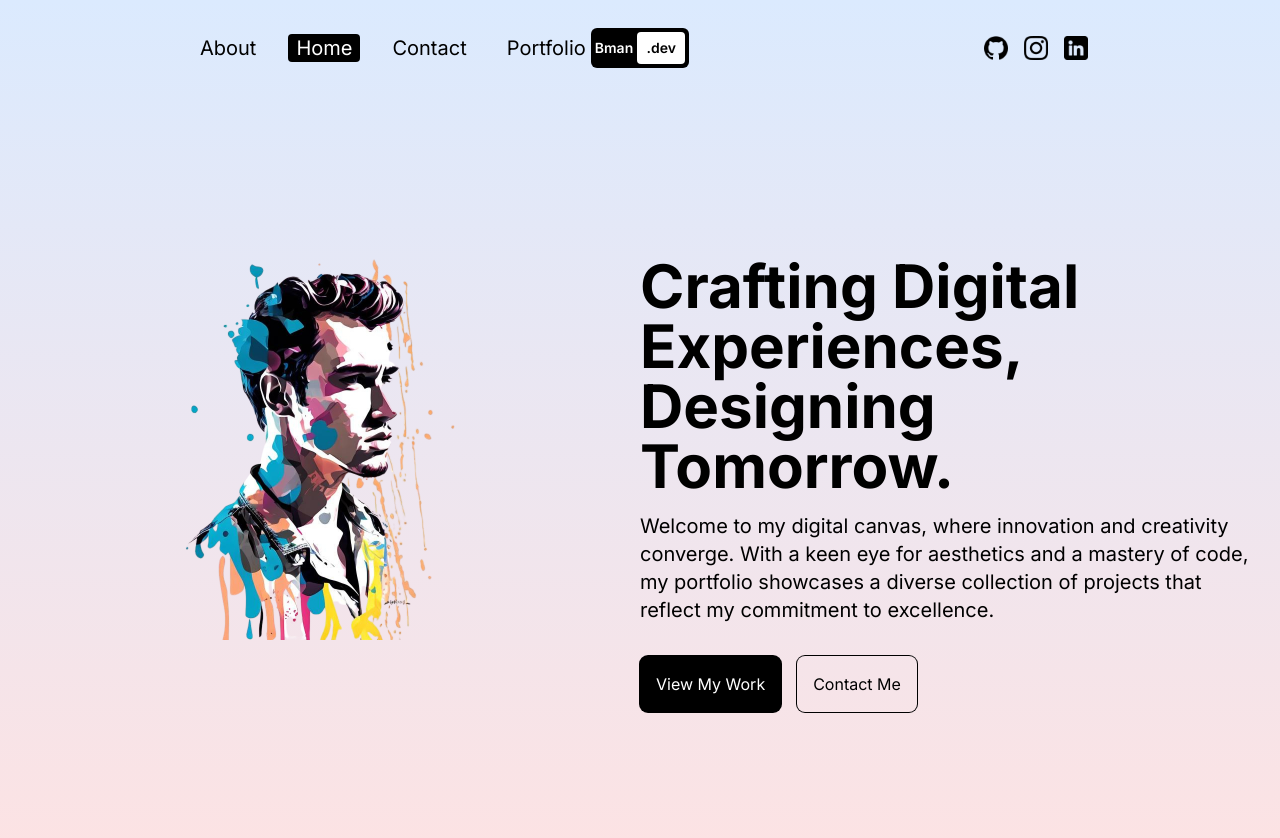
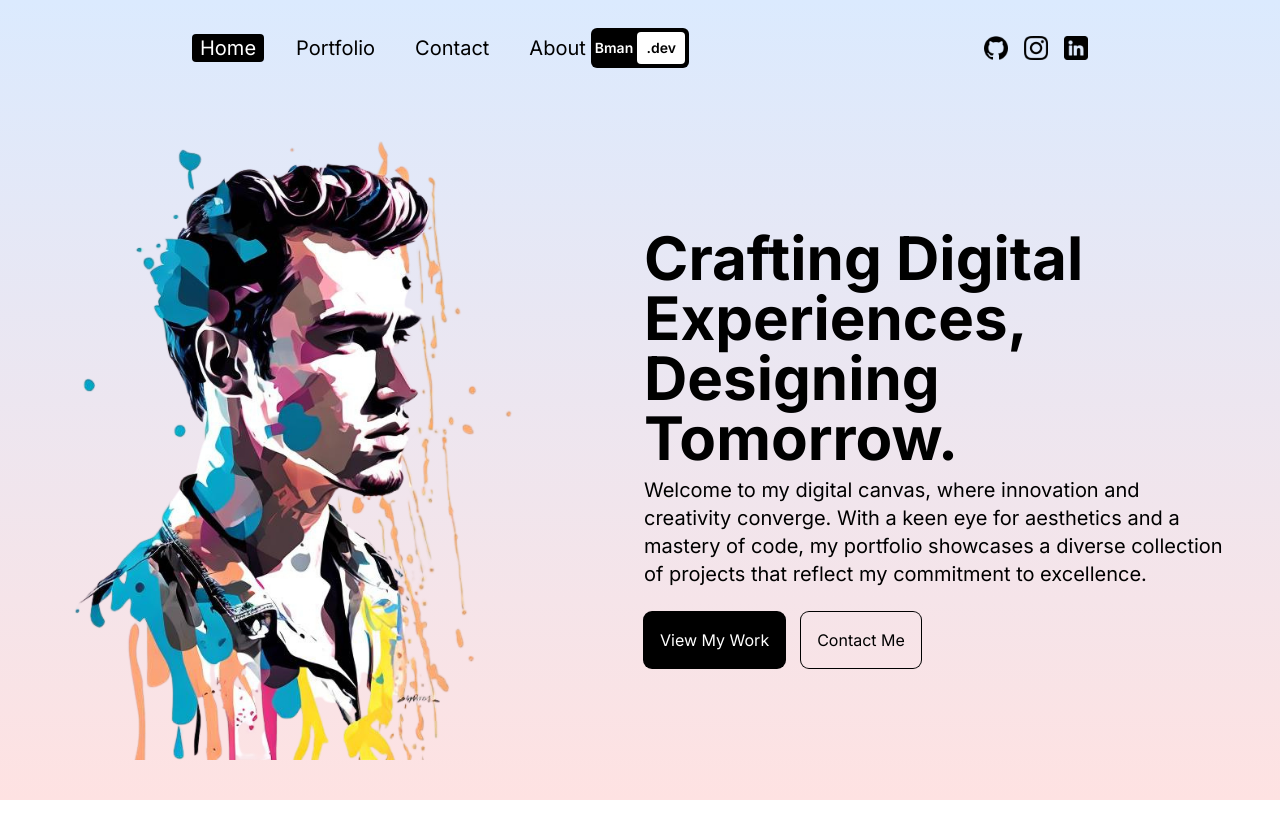
Before and after one commit to Blessedman-AI/Blessedman.cloud, a Next.js app: page / in a window 1280 px wide. Shown: the top 838 px of the page. After the commit the page ends 800 px from the top, so only its background shows below. Built offline with nearby package versions, Linux system fonts and the light colour scheme.

Commit message:
Initial commit

```diff
--- a/app/about/page.jsx
+++ b/app/about/page.jsx
@@ -32,7 +32,7 @@ const About = () => {
         ref={containerRef}
       >
         {/* TEXT CONTAINER */}
-        <div className="lg:flex-1 p-16 lg:p-24">
+        <div className="lg:flex-1 pt-16 px-8 lg:p-24">
           {/* BIO CONTAINER */}
           <div className=" flex flex-col gap-12 justify-center">
             {/* BIOGRAPHY TITLE */}
--- a/app/components/Navbar.jsx
+++ b/app/components/Navbar.jsx
@@ -7,10 +7,10 @@ import { motion } from "framer-motion";
 import NavLink from "./NavLink";
 
 const links = [
+  { url: "/", title: "Home" },
+  { url: "/portfolio", title: "Portfolio" },
+  { url: "/contact", title: "Contact" },
   { url: "/about", title: "About" },
-  { url: "/", title: "Home" },
-  { url: "/contact", title: "Contact" },
-  { url: "/portfolio", title: "Portfolio" },
 ];
 
 const Navbar = () => {
@@ -95,8 +95,8 @@ const Navbar = () => {
 
   return (
     <div
-      className="h-full flex items-center justify-between
-    px-4 sm:px-8 md:px-12 lg:px-20 xl:px-48 text-xl"
+      className=" px-4 h-full flex items-center justify-between
+    sm:px-8 md:px-12 lg:px-20 xl:px-48 text-xl"
     >
       {/* LINKS */}
       <div className="items-center hidden md:flex gap-6 w-1/3 ">
@@ -107,7 +107,7 @@ const Navbar = () => {
 
       {/* {logo} */}
 
-      <div className="md:hidden lg:flex xl:w-1/3 xl:justify-center">
+      <div className="md:hidden lg:flex xl:w-1/3 justify-start xl:justify-center">
         <Link
           href="/"
           className="text-sm bg-black rounded-md p-1 font-semibold
--- a/app/components/TransitionProvider.jsx
+++ b/app/components/TransitionProvider.jsx
@@ -24,8 +24,8 @@ const TransitionProvider = ({ children }) => {
         />
 
         <motion.div
-          className="fixed m-auto top-0 bottom-0 left-0 right-0
-           text-white text-8xl cursor-default z-50 w-fit h-fit"
+          className="justify-center fixed m-auto top-0 bottom-0 left-0 right-0
+           text-white text-6xl lg:text-8xl cursor-default z-50 w-fit h-fit"
           initial={{ opacity: 1 }}
           animate={{ opacity: 0 }}
           //   transition={{ duration: 0.8, ease: "easeOut" }}
@@ -43,7 +43,7 @@ const TransitionProvider = ({ children }) => {
         <div className="h-24">
           <Navbar />
         </div>
-        <div className="h-full">{children}</div>
+        <div className="h-full items-center justify-center">{children}</div>
       </div>
     </AnimatePresence>
   );
--- a/app/contact/page.jsx
+++ b/app/contact/page.jsx
@@ -81,7 +81,7 @@ const Contact = () => {
         <form
           onSubmit={sendEmail}
           ref={form}
-          className=" lg:h-full lg:w-1/2 bg-red-50 rounded-xl text-xl
+          className=" lg:h-full lg:w-1/2 lg:bg-red-50 rounded-xl text-xl
            flex flex-col gap-8 justify-center p-24"
         >
           <span>Hello Blessedman,</span>
--- a/app/globals.css
+++ b/app/globals.css
@@ -17,3 +17,7 @@ body {
   min-height: 100%;
   overflow-x: hidden;
 }
+
+.image-container {
+  position: static;
+}
--- a/app/page.js
+++ b/app/page.js
@@ -5,36 +5,38 @@ import { motion } from "framer-motion";
 export default function Homepage() {
   return (
     <motion.div
-      className="h-full"
+      className="h-[calc(100vh-6rem)]  item-center justify-center
+       min-h-full"
       initial={{ y: "-200vh" }}
       animate={{ y: "0" }}
       transition={{ duration: 1 }}
     >
-      {/* <div
-        className="overflow-x-hidden sm:overflow-y-hidden
-       pb-28 sm:pb-8 h-full flex flex-col lg:flex-row px-4
-       sm:px-8 md:px-12 lg:px-20 xl:px-48"
-      > */}
-      <div className="overflow-y-hidden  pt-14 xl:pt-40 min-h-screen h-full flex flex-col lg:flex-row px-4 ">
-        {/* IMAGE CONTAINER */}
-
-        <div className=" flex h-full min-h-96 lg:h-full lg:w-1/2 relative">
-          <Image src="/hero.png" alt="" fill className="object-contain" />
+      <div
+        className="pl-4 gap-12 flex flex-col md:flex-row h-full  w-full  min-h-full
+       items-center justify-around"
+      >
+        {/* IMAGE CONTAINER */}{" "}
+        <div className="h-[30%] w-2/3 items-center justify-center flex flex-1 ">
+          <Image
+            src="/hero.png"
+            alt=""
+            width={500}
+            height={500}
+            loading="lazy"
+          />
         </div>
         {/* TEXT CONTAINER */}
-        <div className=" mt-10 md:mt-0 h-full lg:h-full lg:w-1/2 flex flex-col gap-2 items-center justify-center">
-          {/* TITLE */}
-
+        <div className="flex flex-col max-w-[800px]  flex-1 pr-14">
           <h1 className="text-4xl md:text-6xl font-bold">
             Crafting Digital Experiences, Designing Tomorrow.
           </h1>
-          {/* DESC */}
           <p className=" pt-2 md:text-xl">
             Welcome to my digital canvas, where innovation and creativity
             converge. With a keen eye for aesthetics and a mastery of code, my
             portfolio showcases a diverse collection of projects that reflect my
             commitment to excellence.
           </p>
+
           {/* BUTTONS */}
           <div className="pb-16 md:pb-0 h-full pt-6 w-full flex gap-4">
             <button
--- a/app/portfolio/page.jsx
+++ b/app/portfolio/page.jsx
@@ -40,7 +40,7 @@ const items = [
   },
   {
     id: 5,
-    color: "from-red-200 to-purple-200",
+    color: "from-red-200 to-red-200",
     title: "Instagram clone",
     desc: "Lorem ipsum dolor sit amet consectetur adipisicing elit. Dolores ab id ad nesciunt quo aut corporis modi? Voluptate, quos sunt dolorum facilis, id eum sequi placeat accusantium saepe eos laborum.",
     img: "https://images.pexels.com/photos/16764124/pexels-photo-16764124/free-photo-of-programmer.jpeg?auto=compress&cs=tinysrgb&w=1260&h=750&dpr=2",
@@ -77,12 +77,12 @@ const Portfolio = () => {
   // Calculate scroll extent based on number of items
   // const scrollExtent = `-${(numItems - 1) * 20}%`;
   const scrollExtent = isMobile
-    ? `-${(numItems - 1) * 20}%`
+    ? `-${(numItems - 1) * 22}%`
     : `-${(numItems - 1) * 20}%`;
   const x = useTransform(
     scrollYProgress,
     [0, 1],
-    [isMobile ? "20%" : "-20%", scrollExtent]
+    [isMobile ? "22%" : "-20%", scrollExtent]
   );
 
   return (
@@ -124,7 +124,7 @@ const Portfolio = () => {
               >
                 <div
                   className="lg:mt-32 lg:mb-32 flex flex-col
-                 gap-8 text-white"
+                 gap-8 text-black"
                 >
                   <h1
                     className="text-4xl font-bold
@@ -134,18 +134,18 @@ const Portfolio = () => {
                   </h1>
                   {/* <div className="relative w-80 h-56 md:w-96 md:h-64 lg:w-[500px] lg:h-[350px] xl:w-[600px] xl:h-[420px]"> */}
                   <div className="relative w-80 h-56 md:w-96 md:h-64 lg:w-[300px] lg:h-[105px] xl:w-[600px] xl:h-[420px]">
-                    <Image src={item.img} alt="" fill />
+                    <Image className="rounded-xl" src={item.img} alt="" fill />
                   </div>
                   <p className="w-80 md:w96 lg:w-[500px] lg:text-lg xl:w-[600px]">
                     {item.desc}
                   </p>
                   <Link href={item.link} className="flex justify-end">
                     <button
-                      className="p-2 text-sm md:text-md
+                      className="pt-4 pb-4 pr-8 pl-8 text-md md:text-md
                      lg:pr-4 lg:pl-4 lg:text-lg bg-white lg:pt-2 lg:pb-2
                       text-gray-600 font-semibold m-4 rounded"
                     >
-                      click here
+                      View Live site
                     </button>
                   </Link>
                 </div>
@@ -158,7 +158,7 @@ const Portfolio = () => {
         className=" pr-8 pl-8 bg-gradient-to-b from-blue-100 to-red-100 w-screen h-screen
        flex flex-col gap-8 items-center justify-center text-center"
       >
-        <h1 className="text-6xl md:text-8xl">Do you have a project?</h1>
+        <h1 className="text-3xl md:text-8xl">Do you have a project?</h1>
         <div className="relative">
           <motion.svg
             animate={{ rotate: 360 }}
```
